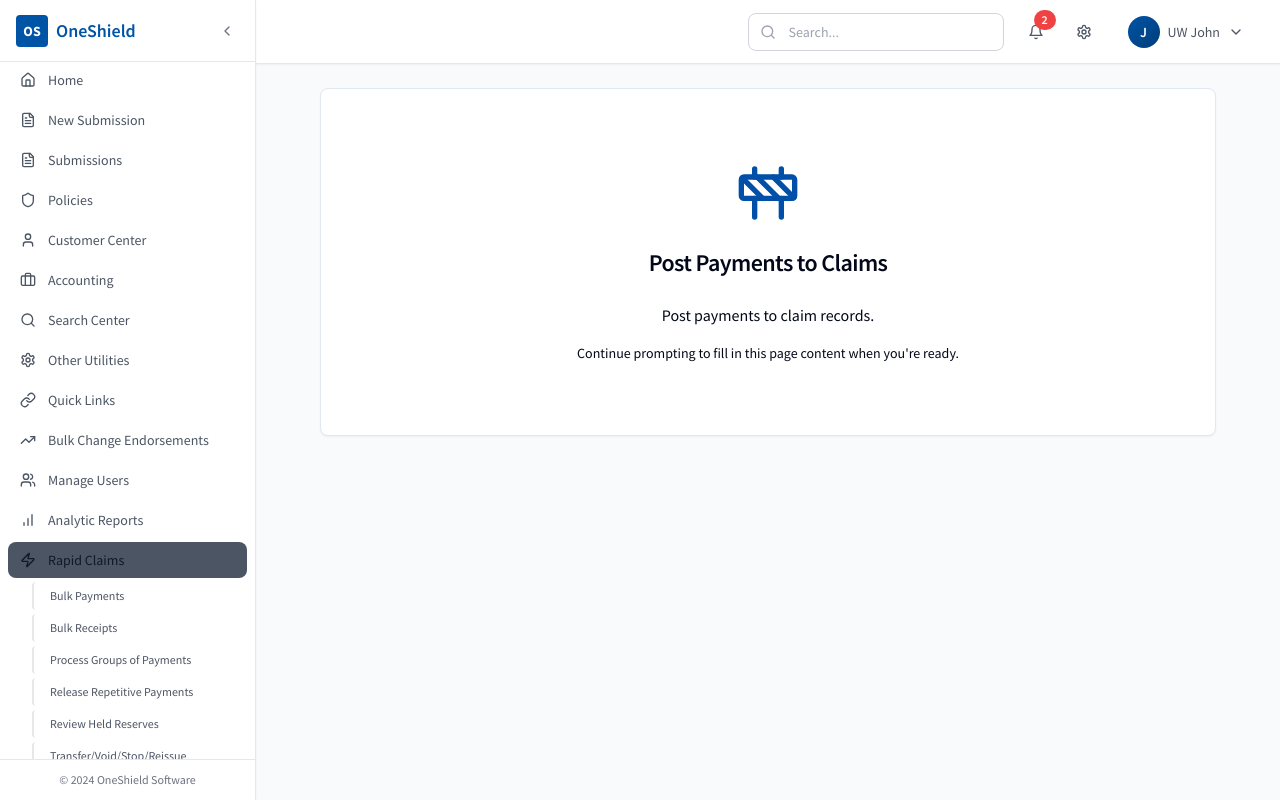
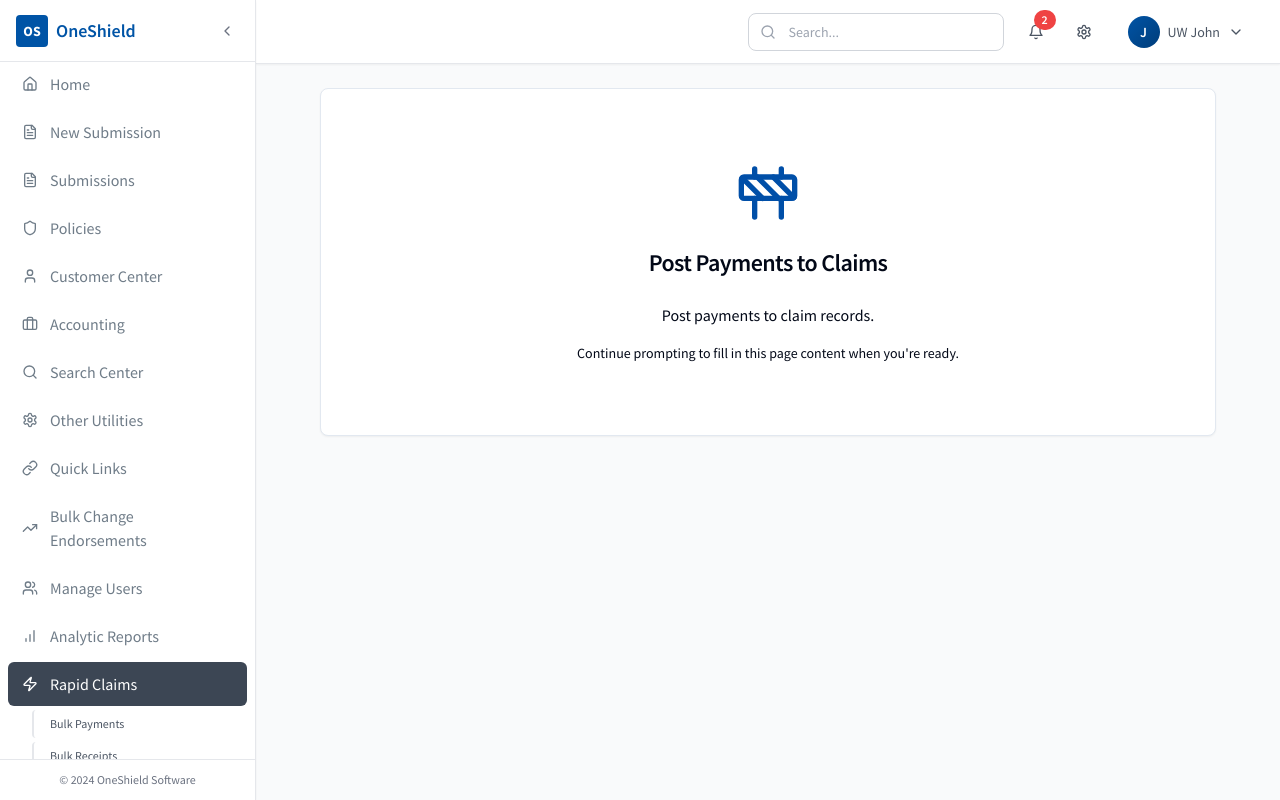
Before and after one commit to mskolekar/builder-orbit-haven, a React (Vite) app: page /rapid-claims/post-payments in a window 1280 px wide. Built offline with nearby package versions, Linux system fonts and the light colour scheme.

Commit message:
completionId: cgen-f7d760c24a074a51b0f4356c111c88b5
cgen-f7d760c24a074a51b0f4356c111c88b5

```diff
--- a/client/components/ui/sidebar.tsx
+++ b/client/components/ui/sidebar.tsx
@@ -220,11 +220,16 @@ export function Sidebar({ isCollapsed, onToggleCollapse }: SidebarProps) {
                       }
                     }}
                     className={cn(
-                      "flex items-center rounded-lg text-sm transition-colors w-full font-header",
-                      isCollapsed ? "justify-center p-2" : "gap-3 px-3 py-2",
-                      isMainActive && !location.search
-                        ? "bg-gray-600 text-gray-900"
-                        : "text-gray-600 hover:bg-gray-100 hover:text-blue-600",
+                      "flex items-center transition-colors w-full font-header rounded-md",
+                      isCollapsed ? "justify-center p-2" : "gap-3 px-3.5 py-2.5",
+                      // Active main menu with subitems: dark slate background, white text
+                      isMainActive && hasSubItems
+                        ? "bg-[#3C4654] text-white"
+                        : // Active main menu without subitems: light grey (like active submenu)
+                          !hasSubItems && isMainActive && !location.search
+                          ? "bg-[#DCE1EA] text-[#2F3A45]"
+                          : // Inactive: transparent with grey text
+                            "bg-transparent text-[#6F7C88] hover:bg-[#F2F4F7]",
                     )}
                     title={isCollapsed ? item.label : undefined}
                   >
```
